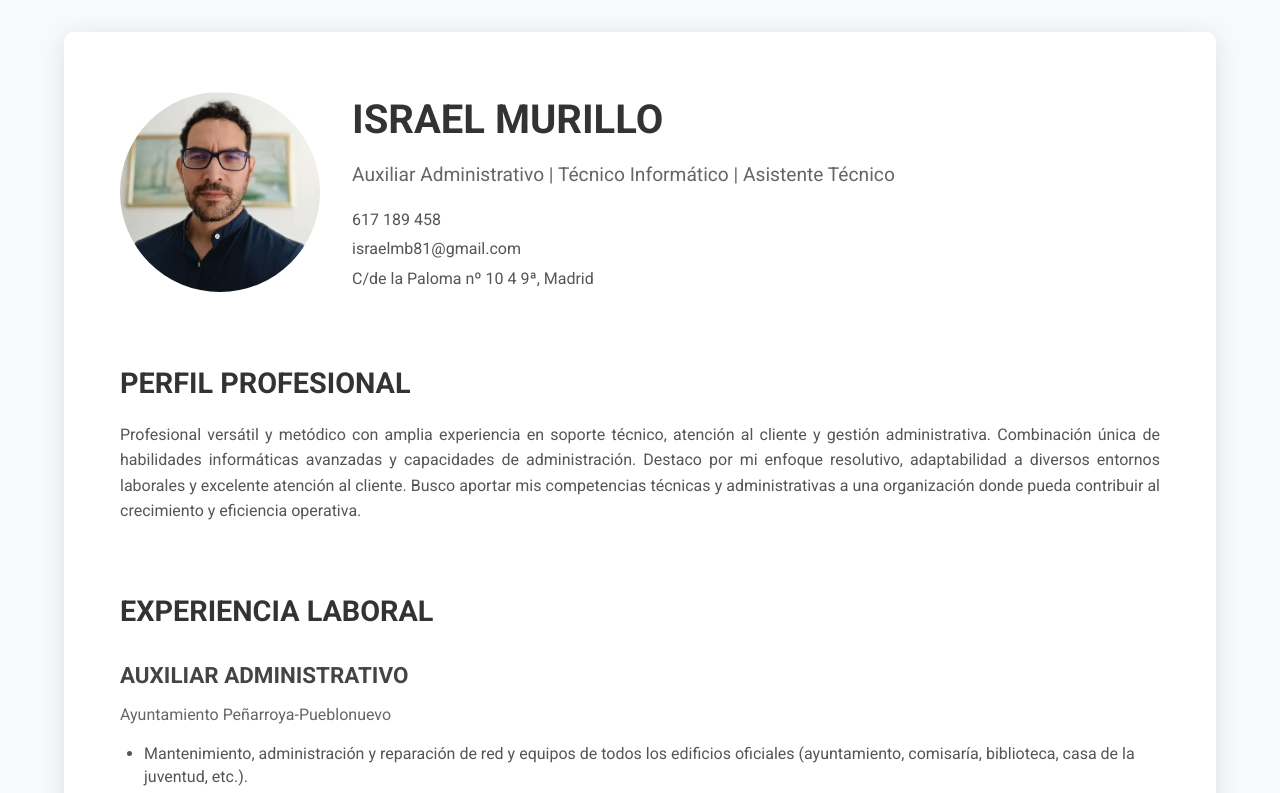
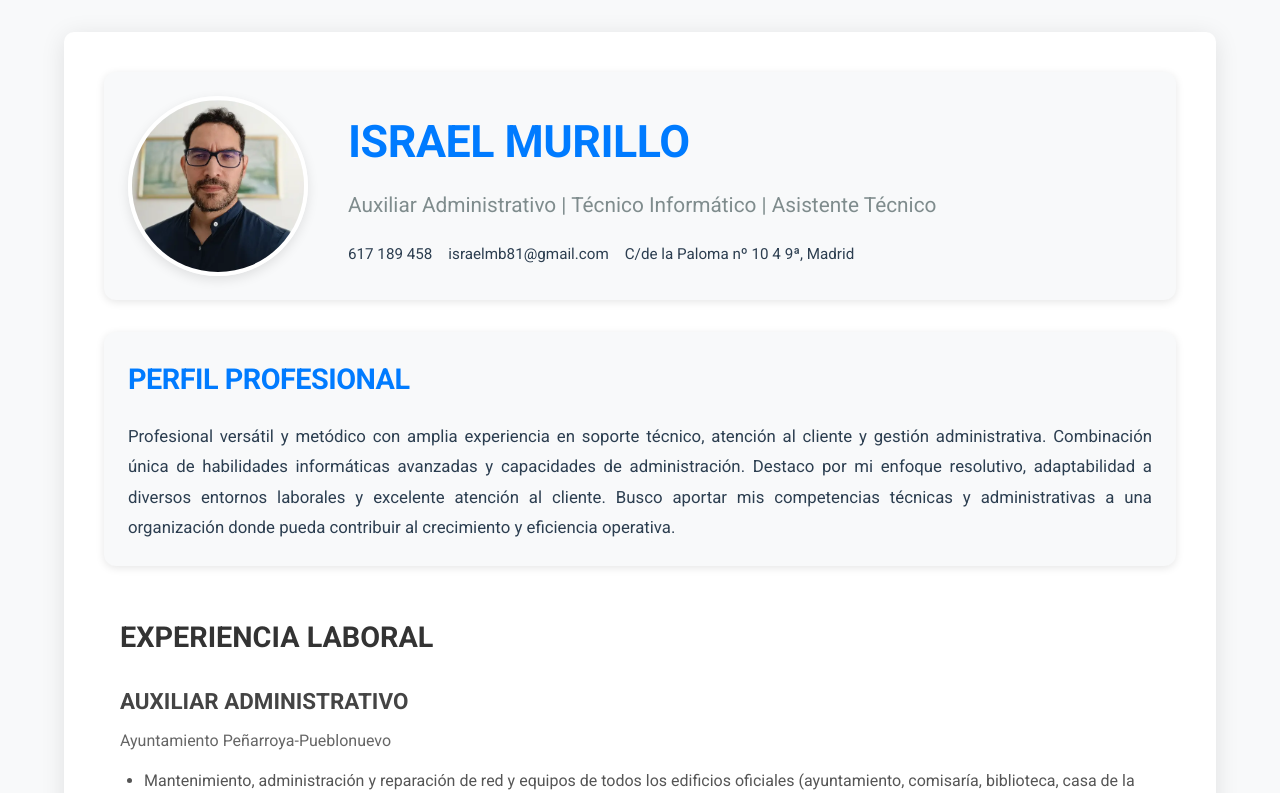
Before and after one commit to za1l/Curriculum, a React (Vite) app: page / in a window 1280 px wide. Shown: the top 793 px of the page. Built offline with nearby package versions, Linux system fonts and the light colour scheme.

Commit message:
Refactor de estilos CSS en secciones clave del frontend

```diff
--- a/src/components/Header/Header.css
+++ b/src/components/Header/Header.css
@@ -1,16 +1,26 @@
 .header {
   display: flex;
   align-items: center;
-  gap: 2rem;
+  gap: 2.5rem;
   margin-bottom: 2rem;
-  padding: 1rem;
+  padding: 1.5rem;
+  background-color: var(--background-secondary);
+  border-radius: 12px;
+  box-shadow: 0 2px 8px var(--shadow-color);
 }
 
 .profile-pic {
-  width: 200px;
-  height: 200px;
+  width: 180px;
+  height: 180px;
   border-radius: 50%;
   object-fit: cover;
+  border: 4px solid var(--background-primary);
+  box-shadow: 0 4px 12px var(--shadow-color);
+  transition: transform 0.3s ease;
+}
+
+.profile-pic:hover {
+  transform: scale(1.05);
 }
 
 .header-text {
@@ -19,21 +29,31 @@
 
 .header-text h1 {
   margin: 0;
-  font-size: 2.5rem;
-  color: #333;
+  font-size: 2.8rem;
+  color: var(--primary-color);
+  font-weight: 700;
+  letter-spacing: -0.5px;
 }
 
 .subtitle {
-  font-size: 1.2rem;
-  color: #666;
-  margin: 0.5rem 0;
+  font-size: 1.3rem;
+  color: var(--text-secondary);
+  margin: 0.7rem 0;
+  font-weight: 500;
 }
 
 .contact-info {
-  margin-top: 1rem;
+  margin-top: 1.2rem;
+  display: flex;
+  flex-wrap: wrap;
+  gap: 1rem;
 }
 
 .contact-info p {
-  margin: 0.25rem 0;
-  color: #555;
+  margin: 0;
+  color: var(--text-primary);
+  display: flex;
+  align-items: center;
+  gap: 0.5rem;
+  font-size: 0.95rem;
 }
--- a/src/components/ProfessionalProfile/ProfessionalProfile.css
+++ b/src/components/ProfessionalProfile/ProfessionalProfile.css
@@ -1,17 +1,28 @@
 .professional-profile {
   margin-bottom: 2rem;
-  padding: 1rem;
+  padding: 1.5rem;
+  background-color: var(--background-secondary);
+  border-radius: 12px;
+  box-shadow: 0 2px 8px var(--shadow-color);
+  transition: transform 0.3s ease;
+}
+
+.professional-profile:hover {
+  transform: translateY(-2px);
 }
 
 .professional-profile h2 {
-  color: #333;
-  margin-bottom: 1rem;
+  color: var(--primary-color);
+  margin-bottom: 1.2rem;
   font-size: 1.8rem;
+  font-weight: 700;
+  letter-spacing: -0.5px;
 }
 
 .professional-profile p {
-  color: #555;
-  line-height: 1.6;
+  color: var(--text-primary);
+  line-height: 1.8;
   text-align: justify;
   margin: 0;
+  font-size: 1.05rem;
 }
--- a/src/components/Skills/Skills.css
+++ b/src/components/Skills/Skills.css
@@ -1,16 +1,30 @@
 .skills {
   margin-bottom: 2rem;
-  padding: 1rem;
+  padding: 1.5rem;
+  background-color: var(--background-secondary);
+  border-radius: 12px;
+  box-shadow: 0 2px 8px var(--shadow-color);
 }
 
 .skills h2 {
-  color: #333;
-  margin-bottom: 1.5rem;
+  color: var(--primary-color);
+  margin-bottom: 1.8rem;
   font-size: 1.8rem;
+  font-weight: 700;
+  letter-spacing: -0.5px;
 }
 
 .skills-category {
   margin-bottom: 2rem;
+  padding: 1rem;
+  background-color: var(--background-primary);
+  border-radius: 8px;
+  box-shadow: 0 1px 4px var(--shadow-color);
+  transition: transform 0.3s ease;
+}
+
+.skills-category:hover {
+  transform: translateY(-2px);
 }
 
 .skills-category:last-child {
@@ -18,20 +32,32 @@
 }
 
 .skills-category h3 {
-  color: #444;
+  color: var(--secondary-color);
   margin: 0 0 1rem 0;
   font-size: 1.4rem;
+  font-weight: 600;
 }
 
 .skills-category ul {
   margin: 0;
   padding-left: 1.5rem;
+  list-style-type: none;
 }
 
 .skills-category li {
-  color: #555;
-  margin-bottom: 0.5rem;
-  line-height: 1.4;
+  color: var(--text-primary);
+  margin-bottom: 0.8rem;
+  line-height: 1.5;
+  position: relative;
+  padding-left: 1.2rem;
+}
+
+.skills-category li::before {
+  content: '•';
+  color: var(--accent-color);
+  position: absolute;
+  left: 0;
+  font-size: 1.2em;
 }
 
 .skills-category li:last-child {
--- a/src/index.css
+++ b/src/index.css
@@ -5,24 +5,55 @@
 }
 
 :root {
+  --primary-color: #2c3e50;
+  --secondary-color: #3498db;
+  --accent-color: #e74c3c;
+  --text-primary: #2c3e50;
+  --text-secondary: #7f8c8d;
+  --background-primary: #ffffff;
+  --background-secondary: #f8f9fa;
+  --border-color: #e9ecef;
+  --shadow-color: rgba(0, 0, 0, 0.1);
+
   font-synthesis: none;
   text-rendering: optimizeLegibility;
   -webkit-font-smoothing: antialiased;
   -moz-osx-font-smoothing: grayscale;
+  font-family: 'Inter', system-ui, -apple-system, sans-serif;
+}
+
+body {
+  background-color: var(--background-primary);
+  color: var(--text-primary);
+  line-height: 1.6;
 }
 
 a {
-  color: var(--primary-color);
+  color: var(--secondary-color);
   text-decoration: none;
-  transition: color 0.3s ease;
+  transition: all 0.3s ease;
 }
 
 a:hover {
-  color: #0056b3;
+  color: var(--accent-color);
 }
 
 img {
   max-width: 100%;
   height: auto;
   display: block;
+  border-radius: 4px;
 }
+
+.section {
+  background-color: var(--background-secondary);
+  border-radius: 8px;
+  box-shadow: 0 2px 4px var(--shadow-color);
+  transition: transform 0.3s ease;
+  margin-bottom: 1.5rem;
+  overflow: hidden;
+}
+
+.section:hover {
+  transform: translateY(-2px);
+}
```
